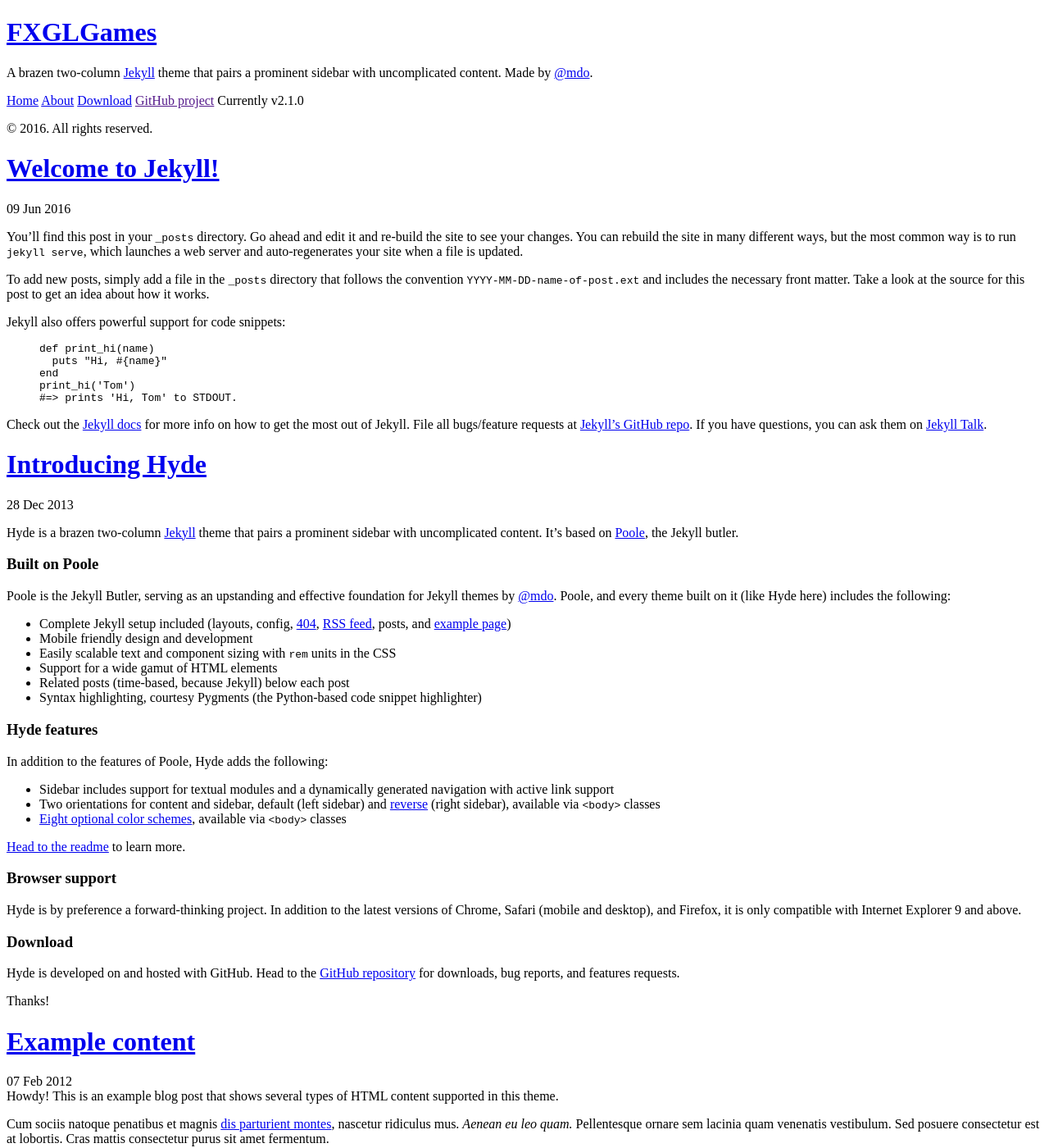
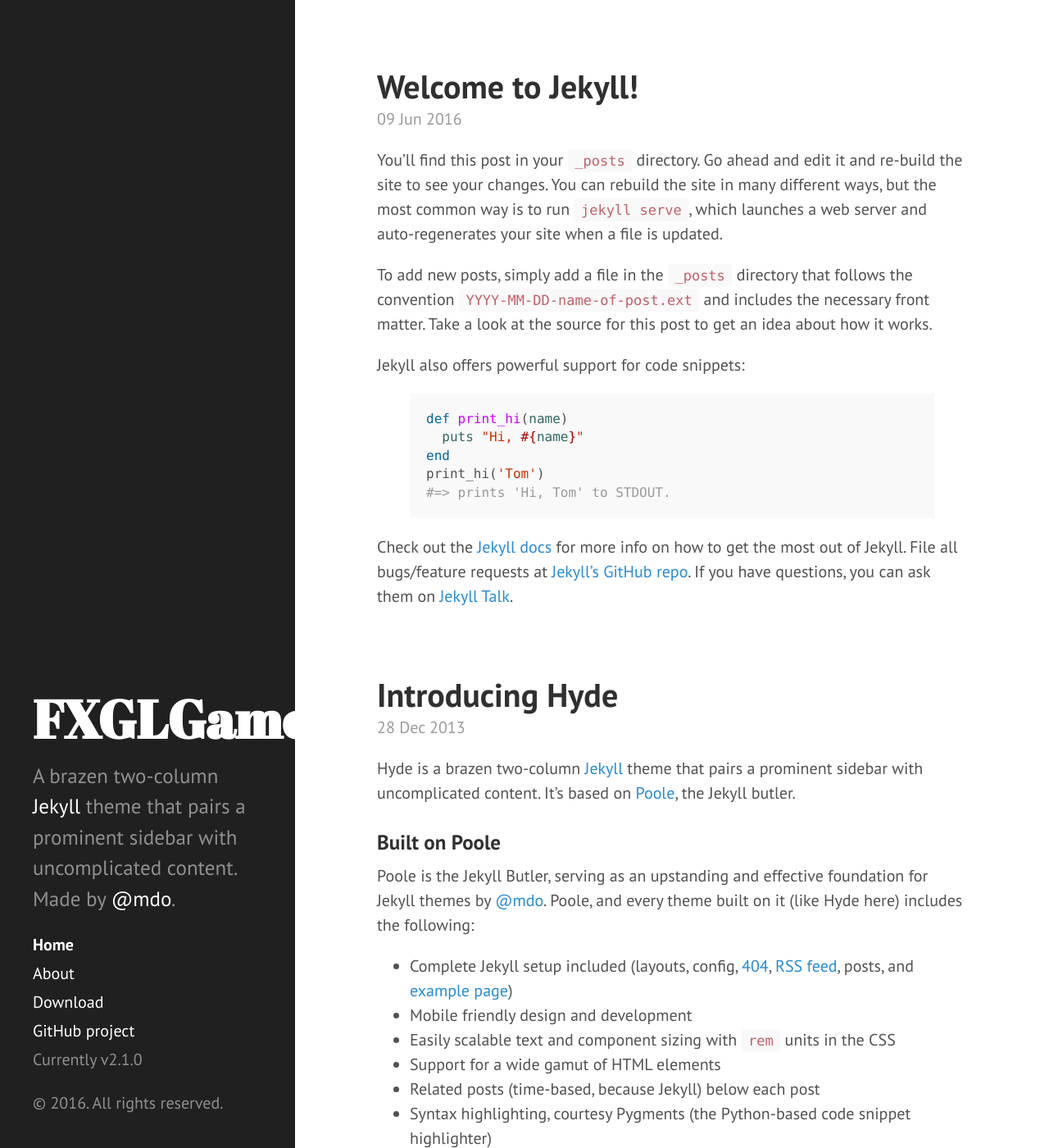
Before and after one commit to AlmasB/FXGLGames, a Jekyll site: the page built from index.html, in a window 1280 px wide and 1400 px high. Shown: the whole window at 82% size. Built offline with Jekyll 4.4.1, drawn with Linux system fonts in a browser that asks for light colours; the list of posts is cut into pages by our own code.

Commit message:
update theme

```diff
--- a/_config.yml
+++ b/_config.yml
@@ -1,6 +1,6 @@
 # Dependencies
 markdown:         kramdown
-highlighter:      pygments
+highlighter:      rouge
 
 # Permalinks
 permalink:       /FXGLGames/:categories/:title/
--- /dev/null
+++ b/public/css/hyde.css
@@ -0,0 +1,250 @@
+/*
+ *  __                  __
+ * /\ \                /\ \
+ * \ \ \___   __  __   \_\ \     __
+ *  \ \  _ `\/\ \/\ \  /'_` \  /'__`\
+ *   \ \ \ \ \ \ \_\ \/\ \_\ \/\  __/
+ *    \ \_\ \_\/`____ \ \___,_\ \____\
+ *     \/_/\/_/`/___/> \/__,_ /\/____/
+ *                /\___/
+ *                \/__/
+ *
+ * Designed, built, and released under MIT license by @mdo. Learn more at
+ * https://github.com/poole/hyde.
+ */
+
+
+/*
+ * Contents
+ *
+ * Global resets
+ * Sidebar
+ * Container
+ * Reverse layout
+ * Themes
+ */
+
+
+/*
+ * Global resets
+ *
+ * Update the foundational and global aspects of the page.
+ */
+
+html {
+  font-family: "PT Sans", Helvetica, Arial, sans-serif;
+}
+@media (min-width: 48em) {
+  html {
+    font-size: 16px;
+  }
+}
+@media (min-width: 58em) {
+  html {
+    font-size: 20px;
+  }
+}
+
+
+/*
+ * Sidebar
+ *
+ * Flexible banner for housing site name, intro, and "footer" content. Starts
+ * out above content in mobile and later moves to the side with wider viewports.
+ */
+
+.sidebar {
+  text-align: center;
+  padding: 2rem 1rem;
+  color: rgba(255,255,255,.5);
+  background-color: #202020;
+}
+@media (min-width: 48em) {
+  .sidebar {
+    position: fixed;
+    top: 0;
+    left: 0;
+    bottom: 0;
+    width: 18rem;
+    text-align: left;
+  }
+}
+
+/* Sidebar links */
+.sidebar a {
+  color: #fff;
+}
+
+/* About section */
+.sidebar-about h1 {
+  color: #fff;
+  margin-top: 0;
+  font-family: "Abril Fatface", serif;
+  font-size: 3.25rem;
+}
+
+/* Sidebar nav */
+.sidebar-nav {
+  margin-bottom: 1rem;
+}
+.sidebar-nav-item {
+  display: block;
+  line-height: 1.75;
+}
+a.sidebar-nav-item:hover,
+a.sidebar-nav-item:focus {
+  text-decoration: underline;
+}
+.sidebar-nav-item.active {
+  font-weight: bold;
+}
+
+/* Sticky sidebar
+ *
+ * Add the `sidebar-sticky` class to the sidebar's container to affix it the
+ * contents to the bottom of the sidebar in tablets and up.
+ */
+
+@media (min-width: 48em) {
+  .sidebar-sticky {
+    position: absolute;
+    right:  1rem;
+    bottom: 1rem;
+    left:   1rem;
+  }
+}
+
+
+/* Container
+ *
+ * Align the contents of the site above the proper threshold with some margin-fu
+ * with a 25%-wide `.sidebar`.
+ */
+
+.content {
+  padding-top:    4rem;
+  padding-bottom: 4rem;
+}
+
+@media (min-width: 48em) {
+  .content {
+    max-width: 38rem;
+    margin-left: 20rem;
+    margin-right: 2rem;
+  }
+}
+
+@media (min-width: 64em) {
+  .content {
+    margin-left: 22rem;
+    margin-right: 4rem;
+  }
+}
+
+
+/*
+ * Reverse layout
+ *
+ * Flip the orientation of the page by placing the `.sidebar` on the right.
+ */
+
+@media (min-width: 48em) {
+  .layout-reverse .sidebar {
+    left: auto;
+    right: 0;
+  }
+  .layout-reverse .content {
+    margin-left: 2rem;
+    margin-right: 20rem;
+  }
+}
+
+@media (min-width: 64em) {
+  .layout-reverse .content {
+    margin-left: 4rem;
+    margin-right: 22rem;
+  }
+}
+
+
+
+/*
+ * Themes
+ *
+ * As of v1.1, Hyde includes optional themes to color the sidebar and links
+ * within blog posts. To use, add the class of your choosing to the `body`.
+ */
+
+/* Base16 (http://chriskempson.github.io/base16/#default) */
+
+/* Red */
+.theme-base-08 .sidebar {
+  background-color: #ac4142;
+}
+.theme-base-08 .content a,
+.theme-base-08 .related-posts li a:hover {
+  color: #ac4142;
+}
+
+/* Orange */
+.theme-base-09 .sidebar {
+  background-color: #d28445;
+}
+.theme-base-09 .content a,
+.theme-base-09 .related-posts li a:hover {
+  color: #d28445;
+}
+
+/* Yellow */
+.theme-base-0a .sidebar {
+  background-color: #f4bf75;
+}
+.theme-base-0a .content a,
+.theme-base-0a .related-posts li a:hover {
+  color: #f4bf75;
+}
+
+/* Green */
+.theme-base-0b .sidebar {
+  background-color: #90a959;
+}
+.theme-base-0b .content a,
+.theme-base-0b .related-posts li a:hover {
+  color: #90a959;
+}
+
+/* Cyan */
+.theme-base-0c .sidebar {
+  background-color: #75b5aa;
+}
+.theme-base-0c .content a,
+.theme-base-0c .related-posts li a:hover {
+  color: #75b5aa;
+}
+
+/* Blue */
+.theme-base-0d .sidebar {
+  background-color: #6a9fb5;
+}
+.theme-base-0d .content a,
+.theme-base-0d .related-posts li a:hover {
+  color: #6a9fb5;
+}
+
+/* Magenta */
+.theme-base-0e .sidebar {
+  background-color: #aa759f;
+}
+.theme-base-0e .content a,
+.theme-base-0e .related-posts li a:hover {
+  color: #aa759f;
+}
+
+/* Brown */
+.theme-base-0f .sidebar {
+  background-color: #8f5536;
+}
+.theme-base-0f .content a,
+.theme-base-0f .related-posts li a:hover {
+  color: #8f5536;
+}
--- /dev/null
+++ b/public/css/poole.css
@@ -0,0 +1,430 @@
+/*
+ *                        ___
+ *                       /\_ \
+ *  _____     ___     ___\//\ \      __
+ * /\ '__`\  / __`\  / __`\\ \ \   /'__`\
+ * \ \ \_\ \/\ \_\ \/\ \_\ \\_\ \_/\  __/
+ *  \ \ ,__/\ \____/\ \____//\____\ \____\
+ *   \ \ \/  \/___/  \/___/ \/____/\/____/
+ *    \ \_\
+ *     \/_/
+ *
+ * Designed, built, and released under MIT license by @mdo. Learn more at
+ * https://github.com/poole/poole.
+ */
+
+
+/*
+ * Contents
+ *
+ * Body resets
+ * Custom type
+ * Messages
+ * Container
+ * Masthead
+ * Posts and pages
+ * Pagination
+ * Reverse layout
+ * Themes
+ */
+
+
+/*
+ * Body resets
+ *
+ * Update the foundational and global aspects of the page.
+ */
+
+* {
+  -webkit-box-sizing: border-box;
+     -moz-box-sizing: border-box;
+          box-sizing: border-box;
+}
+
+html,
+body {
+  margin: 0;
+  padding: 0;
+}
+
+html {
+  font-family: "Helvetica Neue", Helvetica, Arial, sans-serif;
+  font-size: 16px;
+  line-height: 1.5;
+}
+@media (min-width: 38em) {
+  html {
+    font-size: 20px;
+  }
+}
+
+body {
+  color: #515151;
+  background-color: #fff;
+  -webkit-text-size-adjust: 100%;
+      -ms-text-size-adjust: 100%;
+}
+
+/* No `:visited` state is required by default (browsers will use `a`) */
+a {
+  color: #268bd2;
+  text-decoration: none;
+}
+a strong {
+  color: inherit;
+}
+/* `:focus` is linked to `:hover` for basic accessibility */
+a:hover,
+a:focus {
+  text-decoration: underline;
+}
+
+/* Headings */
+h1, h2, h3, h4, h5, h6 {
+  margin-bottom: .5rem;
+  font-weight: bold;
+  line-height: 1.25;
+  color: #313131;
+  text-rendering: optimizeLegibility;
+}
+h1 {
+  font-size: 2rem;
+}
+h2 {
+  margin-top: 1rem;
+  font-size: 1.5rem;
+}
+h3 {
+  margin-top: 1.5rem;
+  font-size: 1.25rem;
+}
+h4, h5, h6 {
+  margin-top: 1rem;
+  font-size: 1rem;
+}
+
+/* Body text */
+p {
+  margin-top: 0;
+  margin-bottom: 1rem;
+}
+
+strong {
+  color: #303030;
+}
+
+
+/* Lists */
+ul, ol, dl {
+  margin-top: 0;
+  margin-bottom: 1rem;
+}
+
+dt {
+  font-weight: bold;
+}
+dd {
+  margin-bottom: .5rem;
+}
+
+/* Misc */
+hr {
+  position: relative;
+  margin: 1.5rem 0;
+  border: 0;
+  border-top: 1px solid #eee;
+  border-bottom: 1px solid #fff;
+}
+
+abbr {
+  font-size: 85%;
+  font-weight: bold;
+  color: #555;
+  text-transform: uppercase;
+}
+abbr[title] {
+  cursor: help;
+  border-bottom: 1px dotted #e5e5e5;
+}
+
+/* Code */
+code,
+pre {
+  font-family: Menlo, Monaco, "Courier New", monospace;
+}
+code {
+  padding: .25em .5em;
+  font-size: 85%;
+  color: #bf616a;
+  background-color: #f9f9f9;
+  border-radius: 3px;
+}
+pre {
+  display: block;
+  margin-top: 0;
+  margin-bottom: 1rem;
+  padding: 1rem;
+  font-size: .8rem;
+  line-height: 1.4;
+  white-space: pre;
+  white-space: pre-wrap;
+  word-break: break-all;
+  word-wrap: break-word;
+  background-color: #f9f9f9;
+}
+pre code {
+  padding: 0;
+  font-size: 100%;
+  color: inherit;
+  background-color: transparent;
+}
+
+/* Pygments via Jekyll */
+.highlight {
+  margin-bottom: 1rem;
+  border-radius: 4px;
+}
+.highlight pre {
+  margin-bottom: 0;
+}
+
+/* Gist via GitHub Pages */
+.gist .gist-file {
+  font-family: Menlo, Monaco, "Courier New", monospace !important;
+}
+.gist .markdown-body {
+  padding: 15px;
+}
+.gist pre {
+  padding: 0;
+  background-color: transparent;
+}
+.gist .gist-file .gist-data {
+  font-size: .8rem !important;
+  line-height: 1.4;
+}
+.gist code {
+  padding: 0;
+  color: inherit;
+  background-color: transparent;
+  border-radius: 0;
+}
+
+/* Quotes */
+blockquote {
+  padding: .5rem 1rem;
+  margin: .8rem 0;
+  color: #7a7a7a;
+  border-left: .25rem solid #e5e5e5;
+}
+blockquote p:last-child {
+  margin-bottom: 0;
+}
+@media (min-width: 30em) {
+  blockquote {
+    padding-right: 5rem;
+    padding-left: 1.25rem;
+  }
+}
+
+img {
+  display: block;
+  max-width: 100%;
+  margin: 0 0 1rem;
+  border-radius: 5px;
+}
+
+/* Tables */
+table {
+  margin-bottom: 1rem;
+  width: 100%;
+  border: 1px solid #e5e5e5;
+  border-collapse: collapse;
+}
+td,
+th {
+  padding: .25rem .5rem;
+  border: 1px solid #e5e5e5;
+}
+tbody tr:nth-child(odd) td,
+tbody tr:nth-child(odd) th {
+  background-color: #f9f9f9;
+}
+
+
+/*
+ * Custom type
+ *
+ * Extend paragraphs with `.lead` for larger introductory text.
+ */
+
+.lead {
+  font-size: 1.25rem;
+  font-weight: 300;
+}
+
+
+/*
+ * Messages
+ *
+ * Show alert messages to users. You may add it to single elements like a `<p>`,
+ * or to a parent if there are multiple elements to show.
+ */
+
+.message {
+  margin-bottom: 1rem;
+  padding: 1rem;
+  color: #717171;
+  background-color: #f9f9f9;
+}
+
+
+/*
+ * Container
+ *
+ * Center the page content.
+ */
+
+.container {
+  max-width: 38rem;
+  padding-left:  1rem;
+  padding-right: 1rem;
+  margin-left:  auto;
+  margin-right: auto;
+}
+
+
+/*
+ * Masthead
+ *
+ * Super small header above the content for site name and short description.
+ */
+
+.masthead {
+  padding-top:    1rem;
+  padding-bottom: 1rem;
+  margin-bottom: 3rem;
+}
+.masthead-title {
+  margin-top: 0;
+  margin-bottom: 0;
+  color: #505050;
+}
+.masthead-title a {
+  color: #505050;
+}
+.masthead-title small {
+  font-size: 75%;
+  font-weight: 400;
+  color: #c0c0c0;
+  letter-spacing: 0;
+}
+
+
+/*
+ * Posts and pages
+ *
+ * Each post is wrapped in `.post` and is used on default and post layouts. Each
+ * page is wrapped in `.page` and is only used on the page layout.
+ */
+
+.page,
+.post {
+  margin-bottom: 4em;
+}
+
+/* Blog post or page title */
+.page-title,
+.post-title,
+.post-title a {
+  color: #303030;
+}
+.page-title,
+.post-title {
+  margin-top: 0;
+}
+
+/* Meta data line below post title */
+.post-date {
+  display: block;
+  margin-top: -.5rem;
+  margin-bottom: 1rem;
+  color: #9a9a9a;
+}
+
+/* Related posts */
+.related {
+  padding-top: 2rem;
+  padding-bottom: 2rem;
+  border-top: 1px solid #eee;
+}
+.related-posts {
+  padding-left: 0;
+  list-style: none;
+}
+.related-posts h3 {
+  margin-top: 0;
+}
+.related-posts li small {
+  font-size: 75%;
+  color: #999;
+}
+.related-posts li a:hover {
+  color: #268bd2;
+  text-decoration: none;
+}
+.related-posts li a:hover small {
+  color: inherit;
+}
+
+
+/*
+ * Pagination
+ *
+ * Super lightweight (HTML-wise) blog pagination. `span`s are provide for when
+ * there are no more previous or next posts to show.
+ */
+
+.pagination {
+  overflow: hidden; /* clearfix */
+  margin-left: -1rem;
+  margin-right: -1rem;
+  font-family: "PT Sans", Helvetica, Arial, sans-serif;
+  color: #ccc;
+  text-align: center;
+}
+
+/* Pagination items can be `span`s or `a`s */
+.pagination-item {
+  display: block;
+  padding: 1rem;
+  border: 1px solid #eee;
+}
+.pagination-item:first-child {
+  margin-bottom: -1px;
+}
+
+/* Only provide a hover state for linked pagination items */
+a.pagination-item:hover {
+  background-color: #f5f5f5;
+}
+
+@media (min-width: 30em) {
+  .pagination {
+    margin: 3rem 0;
+  }
+  .pagination-item {
+    float: left;
+    width: 50%;
+  }
+  .pagination-item:first-child {
+    margin-bottom: 0;
+    border-top-left-radius:    4px;
+    border-bottom-left-radius: 4px;
+  }
+  .pagination-item:last-child {
+    margin-left: -1px;
+    border-top-right-radius:    4px;
+    border-bottom-right-radius: 4px;
+  }
+}
--- /dev/null
+++ b/public/css/syntax.css
@@ -0,0 +1,65 @@
+.highlight .hll { background-color: #ffc; }
+.highlight .c { color: #999; } /* Comment */
+.highlight .err { color: #a00; background-color: #faa } /* Error */
+.highlight .k { color: #069; } /* Keyword */
+.highlight .o { color: #555 } /* Operator */
+.highlight .cm { color: #09f; font-style: italic } /* Comment.Multiline */
+.highlight .cp { color: #099 } /* Comment.Preproc */
+.highlight .c1 { color: #999; } /* Comment.Single */
+.highlight .cs { color: #999; } /* Comment.Special */
+.highlight .gd { background-color: #fcc; border: 1px solid #c00 } /* Generic.Deleted */
+.highlight .ge { font-style: italic } /* Generic.Emph */
+.highlight .gr { color: #f00 } /* Generic.Error */
+.highlight .gh { color: #030; } /* Generic.Heading */
+.highlight .gi { background-color: #cfc; border: 1px solid #0c0 } /* Generic.Inserted */
+.highlight .go { color: #aaa } /* Generic.Output */
+.highlight .gp { color: #009; } /* Generic.Prompt */
+.highlight .gs { } /* Generic.Strong */
+.highlight .gu { color: #030; } /* Generic.Subheading */
+.highlight .gt { color: #9c6 } /* Generic.Traceback */
+.highlight .kc { color: #069; } /* Keyword.Constant */
+.highlight .kd { color: #069; } /* Keyword.Declaration */
+.highlight .kn { color: #069; } /* Keyword.Namespace */
+.highlight .kp { color: #069 } /* Keyword.Pseudo */
+.highlight .kr { color: #069; } /* Keyword.Reserved */
+.highlight .kt { color: #078; } /* Keyword.Type */
+.highlight .m { color: #f60 } /* Literal.Number */
+.highlight .s { color: #d44950 } /* Literal.String */
+.highlight .na { color: #4f9fcf } /* Name.Attribute */
+.highlight .nb { color: #366 } /* Name.Builtin */
+.highlight .nc { color: #0a8; } /* Name.Class */
+.highlight .no { color: #360 } /* Name.Constant */
+.highlight .nd { color: #99f } /* Name.Decorator */
+.highlight .ni { color: #999; } /* Name.Entity */
+.highlight .ne { color: #c00; } /* Name.Exception */
+.highlight .nf { color: #c0f } /* Name.Function */
+.highlight .nl { color: #99f } /* Name.Label */
+.highlight .nn { color: #0cf; } /* Name.Namespace */
+.highlight .nt { color: #2f6f9f; } /* Name.Tag */
+.highlight .nv { color: #033 } /* Name.Variable */
+.highlight .ow { color: #000; } /* Operator.Word */
+.highlight .w { color: #bbb } /* Text.Whitespace */
+.highlight .mf { color: #f60 } /* Literal.Number.Float */
+.highlight .mh { color: #f60 } /* Literal.Number.Hex */
+.highlight .mi { color: #f60 } /* Literal.Number.Integer */
+.highlight .mo { color: #f60 } /* Literal.Number.Oct */
+.highlight .sb { color: #c30 } /* Literal.String.Backtick */
+.highlight .sc { color: #c30 } /* Literal.String.Char */
+.highlight .sd { color: #c30; font-style: italic } /* Literal.String.Doc */
+.highlight .s2 { color: #c30 } /* Literal.String.Double */
+.highlight .se { color: #c30; } /* Literal.String.Escape */
+.highlight .sh { color: #c30 } /* Literal.String.Heredoc */
+.highlight .si { color: #a00 } /* Literal.String.Interpol */
+.highlight .sx { color: #c30 } /* Literal.String.Other */
+.highlight .sr { color: #3aa } /* Literal.String.Regex */
+.highlight .s1 { color: #c30 } /* Literal.String.Single */
+.highlight .ss { color: #fc3 } /* Literal.String.Symbol */
+.highlight .bp { color: #366 } /* Name.Builtin.Pseudo */
+.highlight .vc { color: #033 } /* Name.Variable.Class */
+.highlight .vg { color: #033 } /* Name.Variable.Global */
+.highlight .vi { color: #033 } /* Name.Variable.Instance */
+.highlight .il { color: #f60 } /* Literal.Number.Integer.Long */
+
+.css .o,
+.css .o + .nt,
+.css .nt + .nt { color: #999; }
```
Also changed, not shown: public/apple-touch-icon-144-precomposed.png (added), public/favicon.ico (added).
